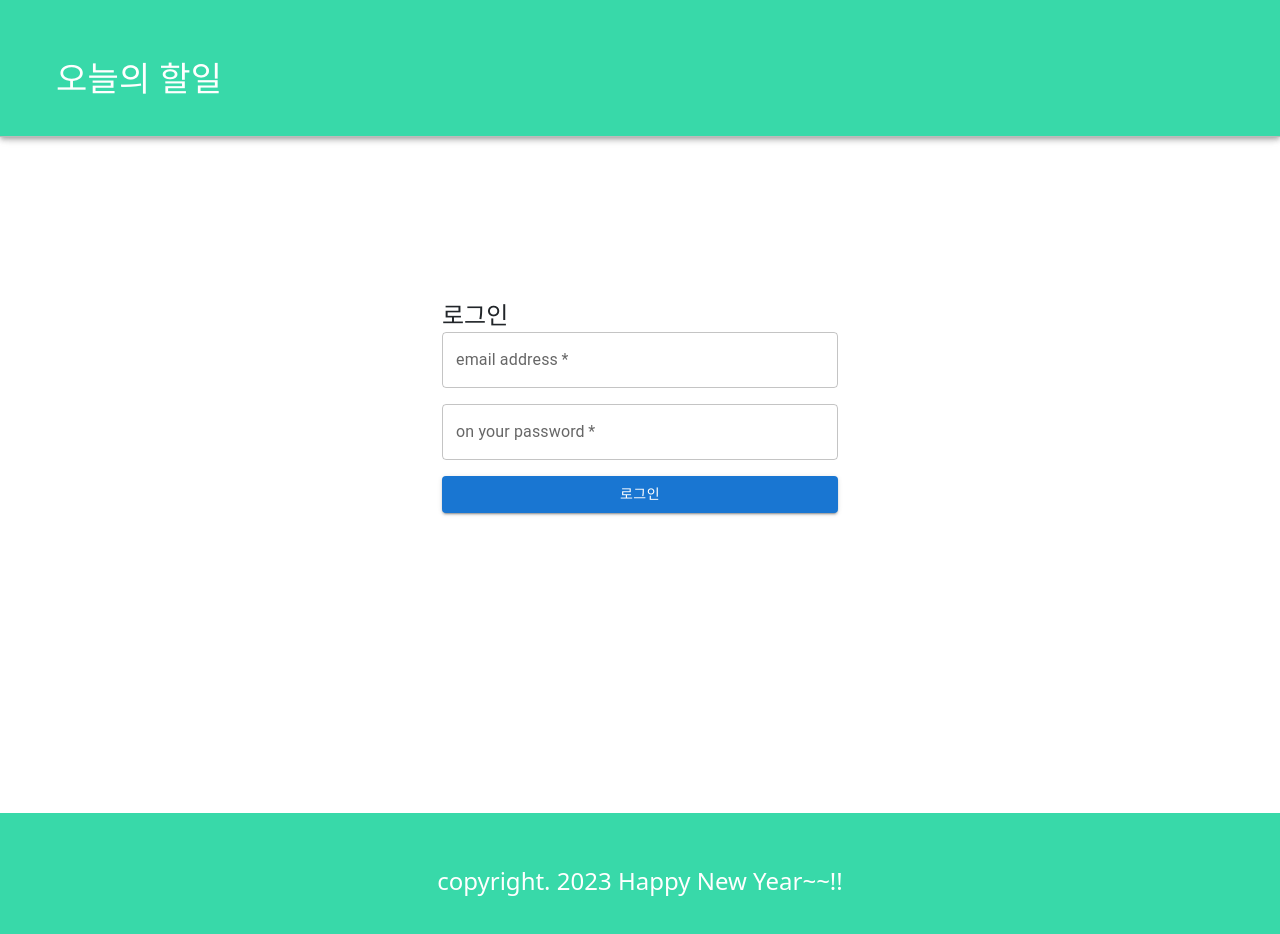
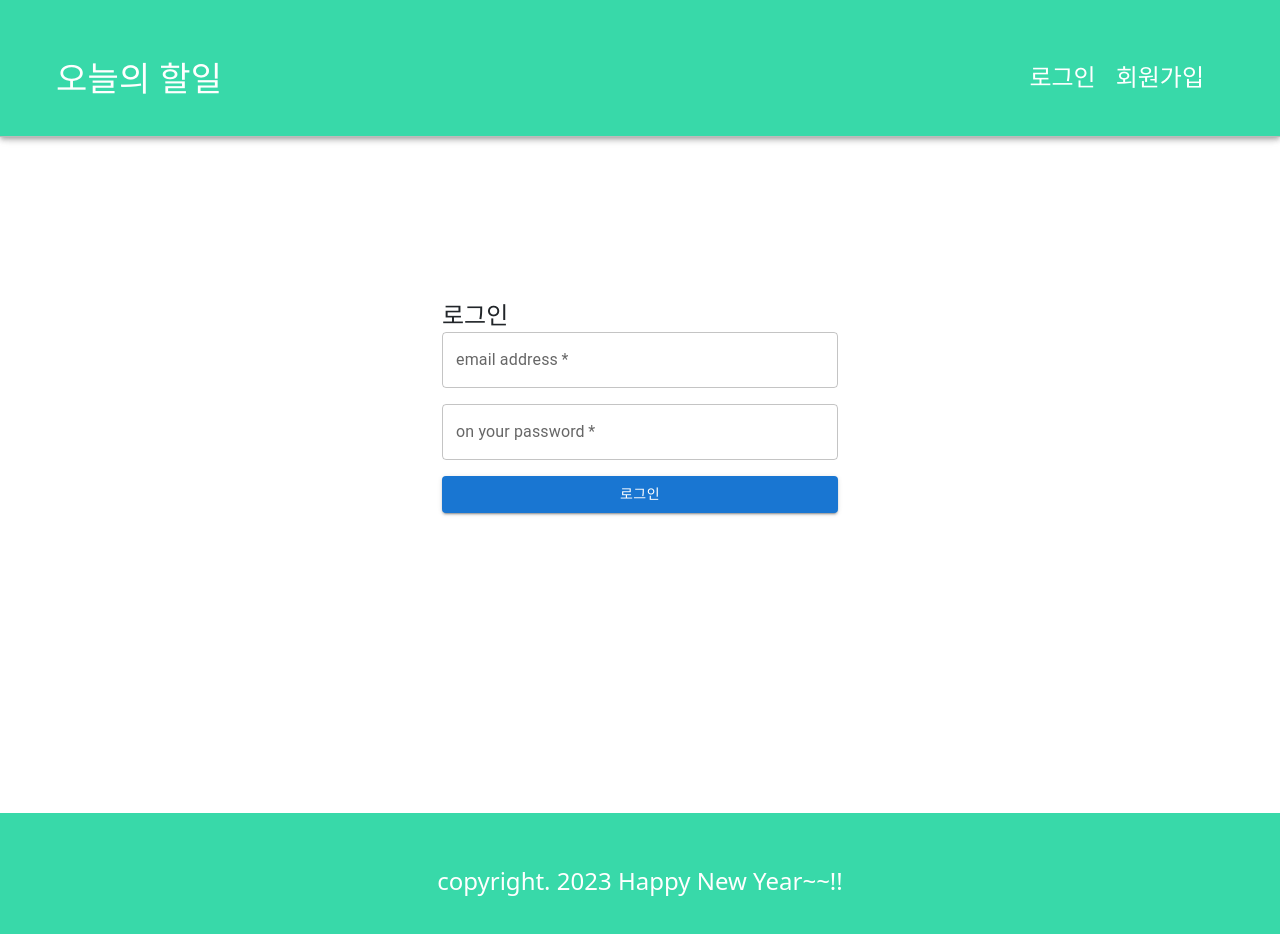
Before and after one commit to dlwlsgur0909/todo-react-app202301, a React (Create React App) app: page /login in a window 1280 px wide. Shown: the top 934 px of the page. Built offline with nearby package versions, Linux system fonts and the light colour scheme.

Commit message:
# Header 메뉴 생성

```diff
--- /dev/null
+++ b/src/components/layout/Header.css
@@ -0,0 +1,14 @@
+.btn-group {
+    font-size: 24px;
+}
+
+.btn-group a {
+    color: #fff;
+    text-decoration: none;
+    margin-right: 20px;
+}
+
+.btn-group a:hover {
+    color: #333;
+    font-weight: 700;
+}
--- a/src/components/layout/Header.js
+++ b/src/components/layout/Header.js
@@ -1,5 +1,7 @@
 import React from 'react';
 import {AppBar, Toolbar, Grid, Typography, Button} from "@mui/material";
+import { Link } from 'react-router-dom';
+import './Header.css';
 
 const Header = () => {
   return (
@@ -20,7 +22,10 @@
                     </div>
                 </Grid>
                 <Grid item>
-
+                    <div className="btn-group">
+                        <Link to='/login'>로그인</Link>
+                        <Link to='/join'>회원가입</Link>
+                    </div>
 
                 </Grid>
             </Grid>
--- a/src/index.js
+++ b/src/index.js
@@ -1,7 +1,6 @@
 import React from 'react';
 import ReactDOM from 'react-dom/client';
 import './index.css';
-import App from './App';
 import reportWebVitals from './reportWebVitals';
 import { BrowserRouter } from 'react-router-dom';
 import AppRouter from './router/AppRouter';
@@ -10,7 +9,6 @@
 root.render(
     <BrowserRouter>
       <AppRouter />
-      {/* <App />  */}
     </BrowserRouter>
   // <React.StrictMode>
     // 컴포넌트 : HTML tag들의 집합
```
